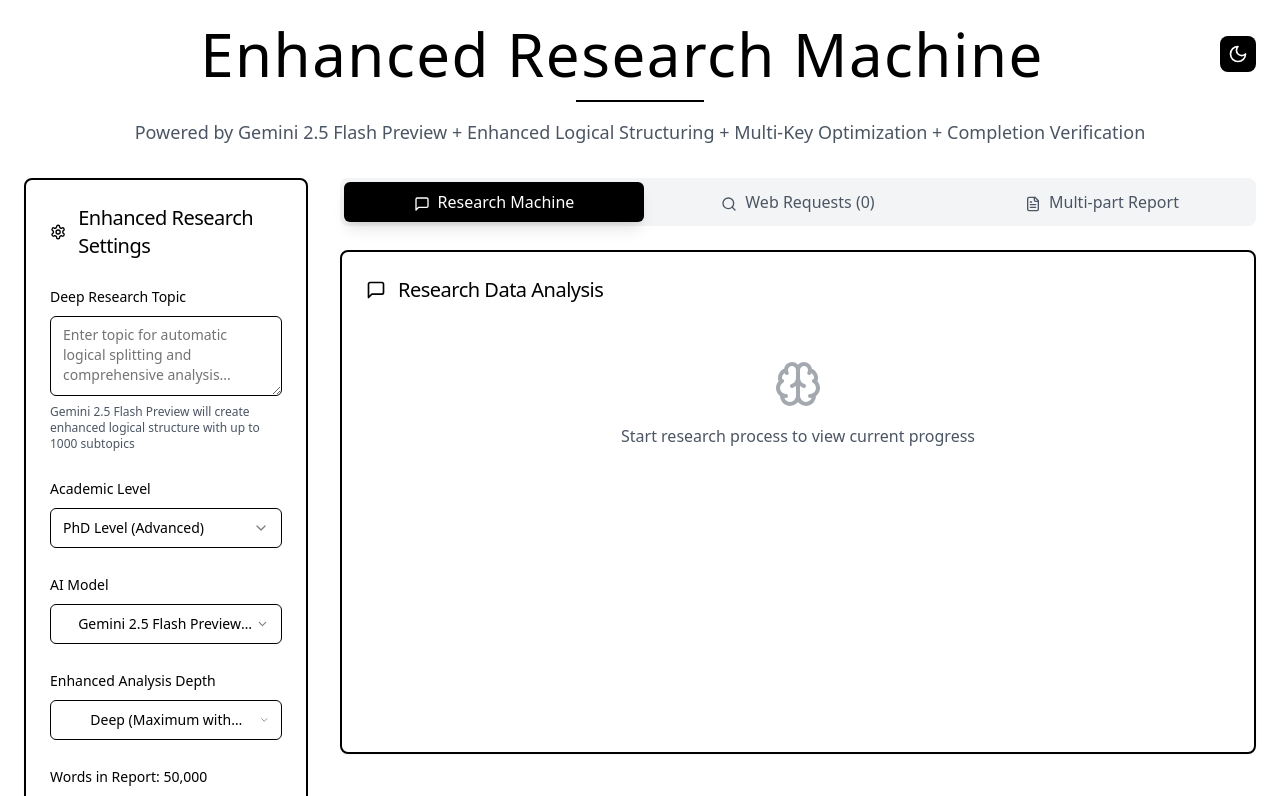
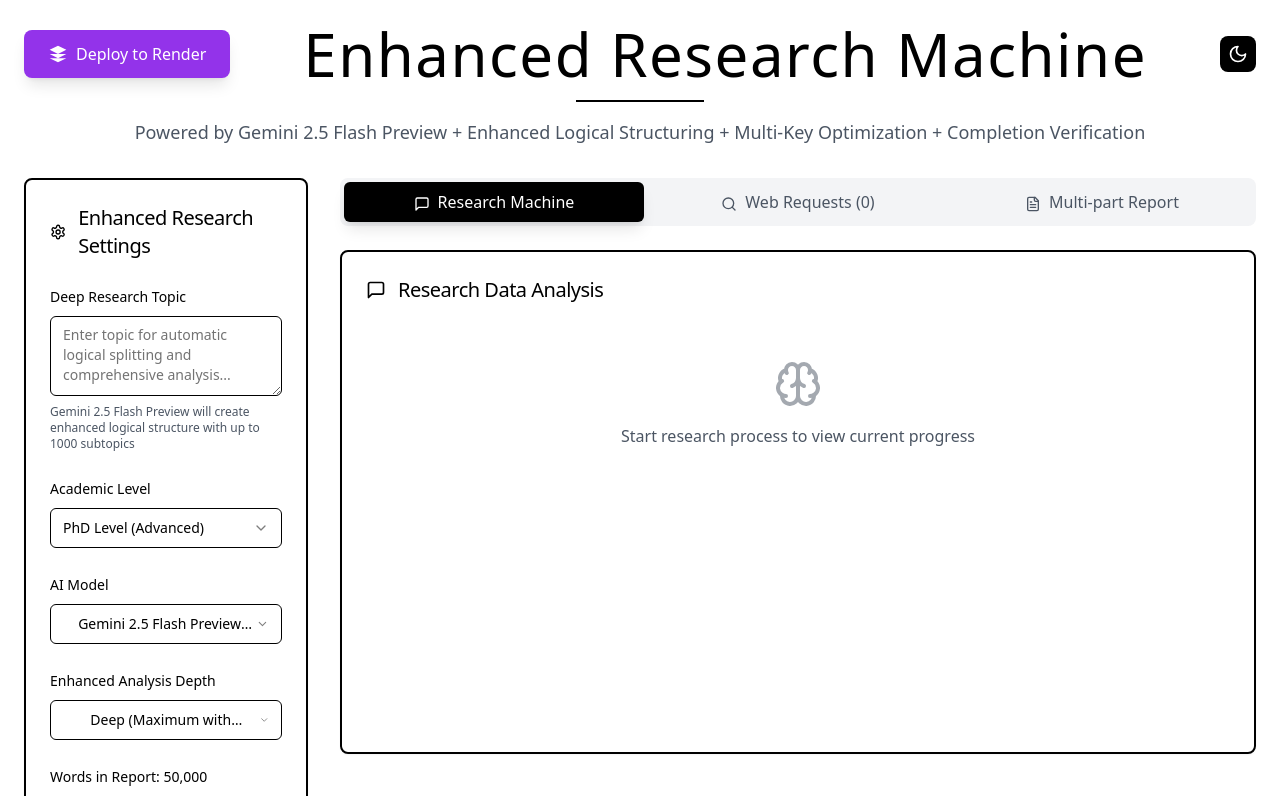
Before and after one commit to Perricheno/gemini-research, a React (Vite) app: page / in a window 1280 px wide. Shown: the top 796 px of the page. Built offline with nearby package versions, Linux system fonts and the light colour scheme.

Commit message:
Refactor: Replace branding with Render deploy button
Replaced "Lovable" branding and added a "Deploy on Render" button.

```diff
--- a/src/components/DeepResearchApp.tsx
+++ b/src/components/DeepResearchApp.tsx
@@ -1,3 +1,4 @@
+
 import React, { useState } from 'react';
 import { Search, Brain, FileText, Download, MessageSquare, Upload, Sun, Moon } from 'lucide-react';
 import { toast } from 'sonner';
@@ -8,6 +9,7 @@ import ResearchProgress from './ResearchProgress';
 import ResearchChat from './ResearchChat';
 import ResearchResults from './ResearchResults';
 import ResearchReport from './ResearchReport';
+import DeployButton from './DeployButton';
 
 const DeepResearchApp = () => {
   const [topic, setTopic] = useState('');
@@ -335,7 +337,7 @@ const DeepResearchApp = () => {
       <div className="container mx-auto p-6 max-w-7xl">
         <div className="text-center mb-8 animate-fade-in">
           <div className="flex items-center justify-between mb-4">
-            <div></div>
+            <DeployButton />
             <h1 className="text-6xl font-light tracking-wide">
               Enhanced Research Machine
             </h1>
--- /dev/null
+++ b/src/components/DeployButton.tsx
@@ -0,0 +1,28 @@
+
+import React from 'react';
+
+const DeployButton = () => {
+  const handleDeploy = () => {
+    window.open('https://render.com/deploy?repo=https://github.com/yourusername/enhanced-research-machine', '_blank');
+  };
+
+  return (
+    <button
+      onClick={handleDeploy}
+      className="bg-purple-600 hover:bg-purple-700 text-white px-6 py-3 rounded-lg font-medium transition-all duration-200 flex items-center gap-2 shadow-lg hover:shadow-xl transform hover:scale-105"
+    >
+      <svg
+        width="20"
+        height="20"
+        viewBox="0 0 24 24"
+        fill="currentColor"
+        className="flex-shrink-0"
+      >
+        <path d="M12 2L2 7l10 5 10-5-10-5zM2 17l10 5 10-5M2 12l10 5 10-5"/>
+      </svg>
+      Deploy to Render
+    </button>
+  );
+};
+
+export default DeployButton;
```
Also changed, not shown: render.yaml (added, +9 -0 lines), 1 other file (tests, documents, lock files or other folders).
